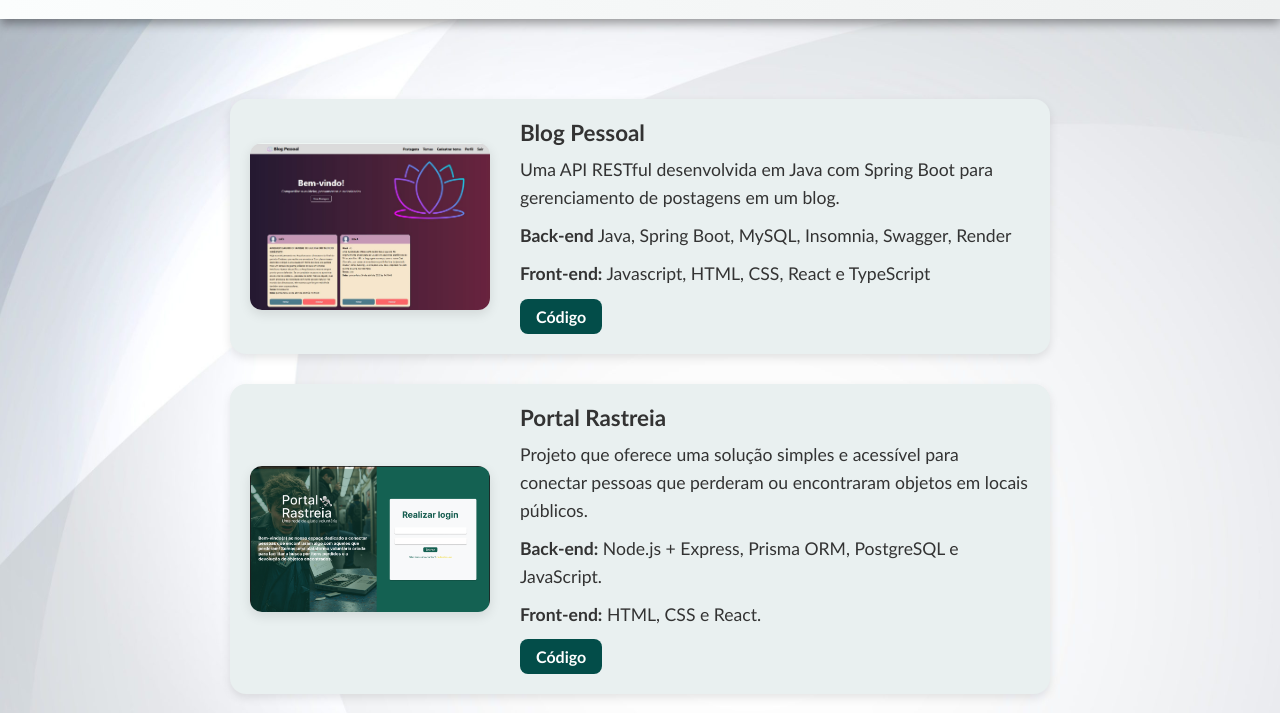
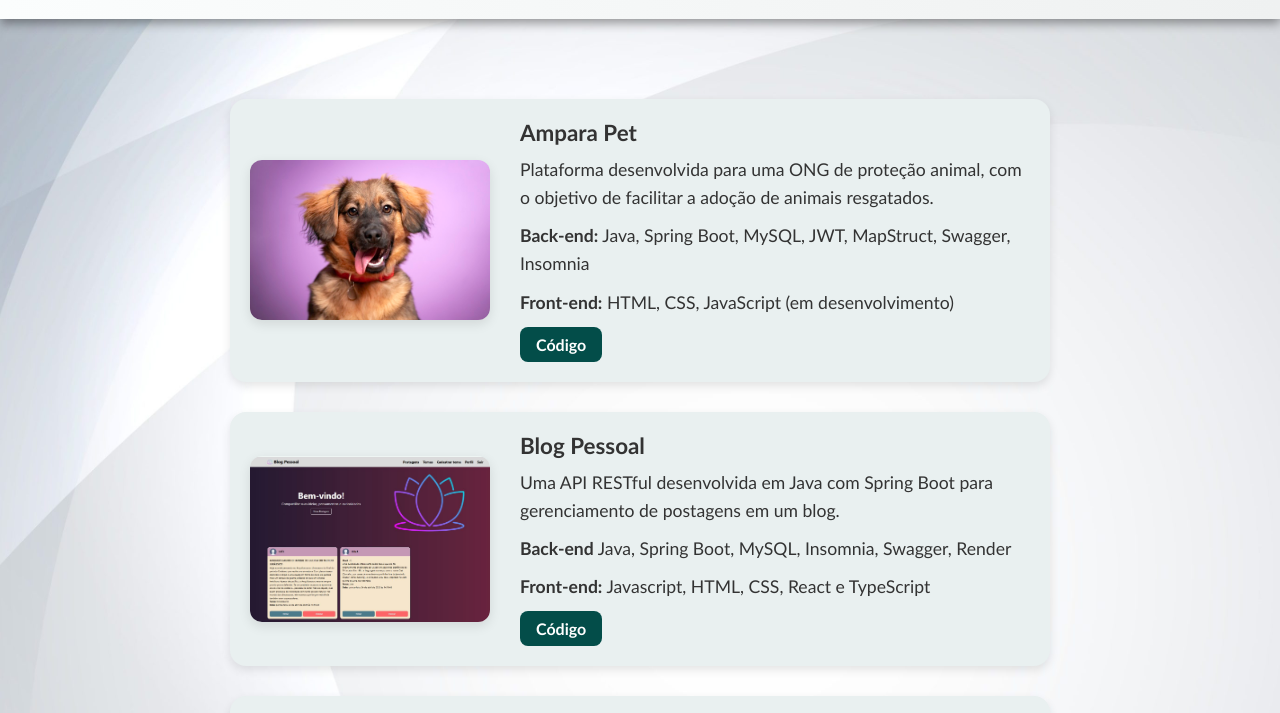
Before and after one commit to sandymachadoo/portfolio, a website: page projetos.html in a window 1280 px wide. Shown: the part 63-776 px from the top of the page. Drawn offline with Linux system fonts and the light colour scheme.

Commit message:
Adicionando projeto Ampara Pet

```diff
--- a/projetos.html
+++ b/projetos.html
@@ -24,7 +24,18 @@
 
     <section id="portfolio">
       <div class="projetos-container">
-
+<div class="projeto-card">
+  <img src="assets/img/cachorro.jpg" alt="Ampara Pet" />
+  <div>
+    <h3>Ampara Pet</h3>
+    <p>Plataforma desenvolvida para uma ONG de proteção animal, com o objetivo de facilitar a adoção de animais resgatados.</p>
+    <p><strong>Back-end:</strong> Java, Spring Boot, MySQL, JWT, MapStruct, Swagger, Insomnia</p>
+    <p><strong>Front-end:</strong> HTML, CSS, JavaScript (em desenvolvimento)</p>
+    <div class="botoes">
+      <a href="https://github.com/sandymachadoo/amparapet" target="_blank">Código</a>
+    </div>
+  </div>
+</div>
         <div class="projeto-card">
           <img src="assets/img/5e592557-b007-493d-8f4c-939a8494e2c7.png" alt="Blog Pessoal" />
           <div>
@@ -63,9 +74,6 @@
             </div>
             </div>
             </div>
-
-
-        <!-- Novo Card Exemplo -->
         <div class="projeto-card">
           <img src="assets/img/Naturagem.png" alt="Naturagem" />
           <div>
```
Also changed, not shown: package.json (added, +24 -0 lines), assets/img/cachorro.jpg (added), 1 other file.
